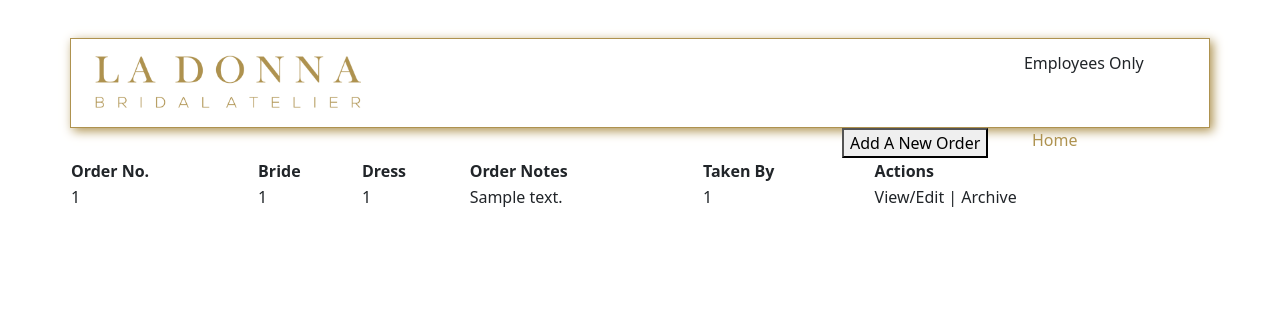
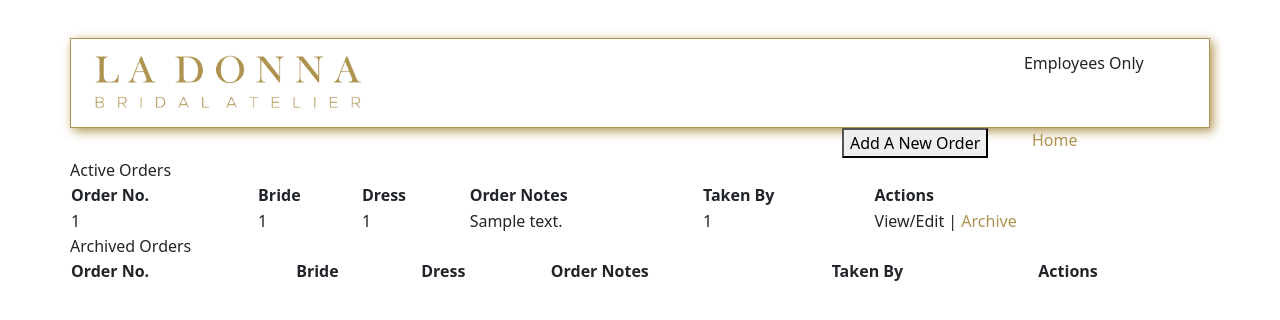
Before and after one commit to NoorMusheer/personal_projects, a Flask app: page /orders in a window 1280 px wide. Shown: the top 320 px of the page. Run offline with Flask 2, Linux system fonts and the light colour scheme; tables that the repository leaves empty or names only in its code hold one stand-in row (values such as "Sample post"); lists and menus that the app fills with data are empty.

Commit message:
Add files via upload

```diff
--- a/La_Donna_solo_project/La_Donna/flask_app/controllers/orders.py
+++ b/La_Donna_solo_project/La_Donna/flask_app/controllers/orders.py
@@ -5,8 +5,20 @@ from flask import render_template, redirect, request, session
 
 @app.route('/orders')
 def orders_page():
-    all_orders = order.Order.all_orders()
-    return render_template('orders_list.html', all_orders = all_orders)
+    active = {
+        "status":"active"
+    }
+    active_orders = order.Order.orders_by_status(active)
+    archived = {
+        "status":"archived"
+    }
+    archived_orders = order.Order.orders_by_status(archived)
+    return render_template('orders_list.html', active_orders = active_orders, archived_orders = archived_orders)
+
+@app.route('/archive_order/<int:id>')
+def update_to_archived(id):
+    order.Order.update_status_to_archive(id)
+    return redirect('/orders')
 
 @app.route('/new_order')
 def new_order():
@@ -19,6 +31,7 @@ def add_order_to_db():
         "dress_id":request.form['dress_id'],
         "bride_id":request.form['bride_id'],
         "notes":request.form['notes'],
+        "status":"active"
     }
     order.Order.add_order_to_db(data)
     return redirect('/orders')
--- a/La_Donna_solo_project/La_Donna/flask_app/models/order.py
+++ b/La_Donna_solo_project/La_Donna/flask_app/models/order.py
@@ -15,6 +15,20 @@ class Order:
         return connectToMySQL(cls.DB).query_db(query)
 
     @classmethod
+    def orders_by_status(cls, data):
+        query = "SELECT * FROM orders WHERE status = %(status)s ;"
+        return connectToMySQL(cls.DB).query_db(query, data)
+
+    @classmethod
+    def update_status_to_archive(cls, id):
+        data={
+            "id":id,
+            "status":"archived"
+        }
+        query = "UPDATE orders SET status = %(status)s WHERE id = %(id)s ;"
+        connectToMySQL(cls.DB).query_db(query, data)
+
+    @classmethod
     def add_order_to_db(cls, data):
-        query ="INSERT INTO orders (employee_id, dress_id, bride_id, notes, created_at, updated_at) VALUES (%(employee_id)s, %(dress_id)s, %(bride_id)s, %(notes)s, NOW(), NOW() );"
+        query ="INSERT INTO orders (employee_id, dress_id, bride_id, notes, status, created_at, updated_at) VALUES (%(employee_id)s, %(dress_id)s, %(bride_id)s, %(notes)s, %(status)s, NOW(), NOW() );"
         return connectToMySQL(cls.DB).query_db(query, data)
--- a/La_Donna_solo_project/La_Donna/flask_app/templates/orders_list.html
+++ b/La_Donna_solo_project/La_Donna/flask_app/templates/orders_list.html
@@ -24,6 +24,7 @@
         </div>
         <div class="row main-body-row">
             <table>
+                <div class="row">Active Orders</div>
                 <thead>
                     <tr>
                         <th>Order No.</th>
@@ -35,18 +36,45 @@
                     </tr>
                 </thead>
                 <tbody>
-                    {%for order in all_orders%}
+                    {%for active in active_orders%}
                     <tr>
-                        <td>{{order.id}}</td>
-                        <td>{{order.bride_id}}</td>
-                        <td>{{order.dress_id}}</td>
-                        <td>{{order.notes}}</td>
-                        <td>{{order.employee_id}}</td>
-                        <td>View/Edit  |  Archive</td>
+                        <td>{{active.id}}</td>
+                        <td>{{active.bride_id}}</td>
+                        <td>{{active.dress_id}}</td>
+                        <td>{{active.notes}}</td>
+                        <td>{{active.employee_id}}</td>
+                        <td>View/Edit  |  <a href="/archive_order/{{active.id}}">Archive</a></td>
                     </tr>
                     {%endfor%}
                 </tbody>
             </table>
+
+            <table>
+                <div class="row">Archived Orders</div>
+                <thead>
+                    <tr>
+                        <th>Order No.</th>
+                        <th>Bride</th>
+                        <th>Dress</th>
+                        <th>Order Notes</th>
+                        <th>Taken By</th>
+                        <th>Actions</th>
+                    </tr>
+                </thead>
+                <tbody>
+                    {%for archived in archived_orders%}
+                    <tr>
+                        <td>{{archived.id}}</td>
+                        <td>{{archived.bride_id}}</td>
+                        <td>{{archived.dress_id}}</td>
+                        <td>{{archived.notes}}</td>
+                        <td>{{archived.employee_id}}</td>
+                        <td>View</td>
+                    </tr>
+                    {%endfor%}
+                </tbody>
+            </table>
+
         </div>
 
 
```
Also changed, not shown: La_Donna_solo_project/La_Donna/flask_app/templates/dashboard.html (+12 -1 lines), La_Donna_solo_project/La_Donna/flask_app/static/imgs/my_account_icon.png (added).
